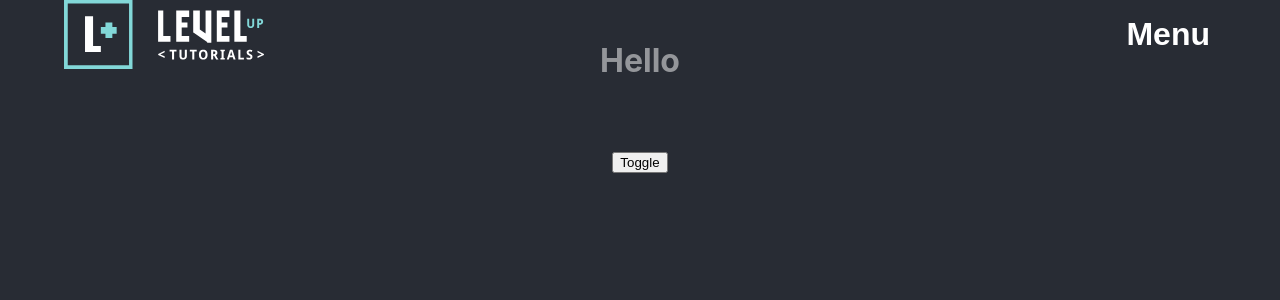
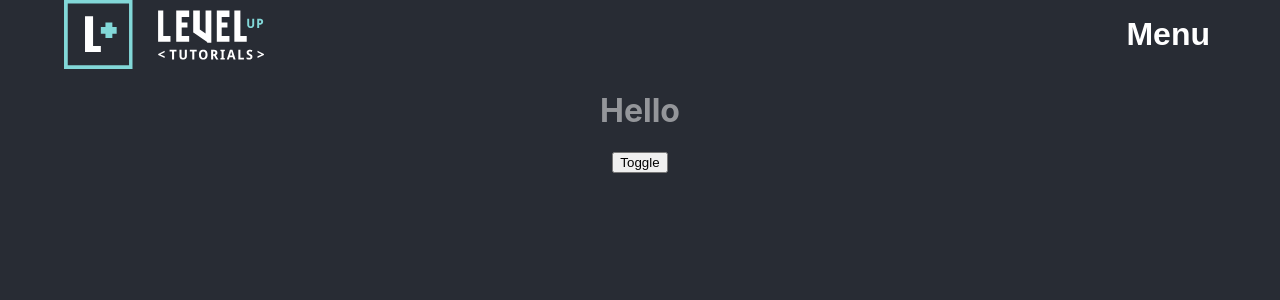
Before and after one commit to frankluongo/lut-react-spring, a React (Create React App) app: page / in a window 1280 px wide. Shown: the top 300 px of the page. Built offline with nearby package versions, Linux system fonts and the light colour scheme.

Commit message:
Emulating Keyframes

```diff
--- a/src/Components/Toggle.js
+++ b/src/Components/Toggle.js
@@ -18,13 +18,16 @@
     color: isToggled ? '#000' : 'rgba(255,255,255,0.5)',
     fontSize: isToggled ? '1rem' : '3em',
     // transform: isToggled ? 'translate3d(0,0,0)' : 'translate3d(0, -50px, 0)',
-    y: isToggled ? 0 : -50
+    y: isToggled ? 0 : 1
   });
 
   return (
     <div>
       <AnimatedTitle style={{
-        transform: y.interpolate(y => `translate3d(0,${y}px,0)`),
+        transform: y.interpolate({
+          range: [0, 0.25, 0.50, 0.75, 1],
+          output: [0, -25, -50. -100, -50]
+        }).interpolate(y => `translate3d(0,${y}px,0)`),
         color
         }}>Hello</AnimatedTitle>
       <button onClick={() => setToggle(!isToggled)}>Toggle</button>
```
